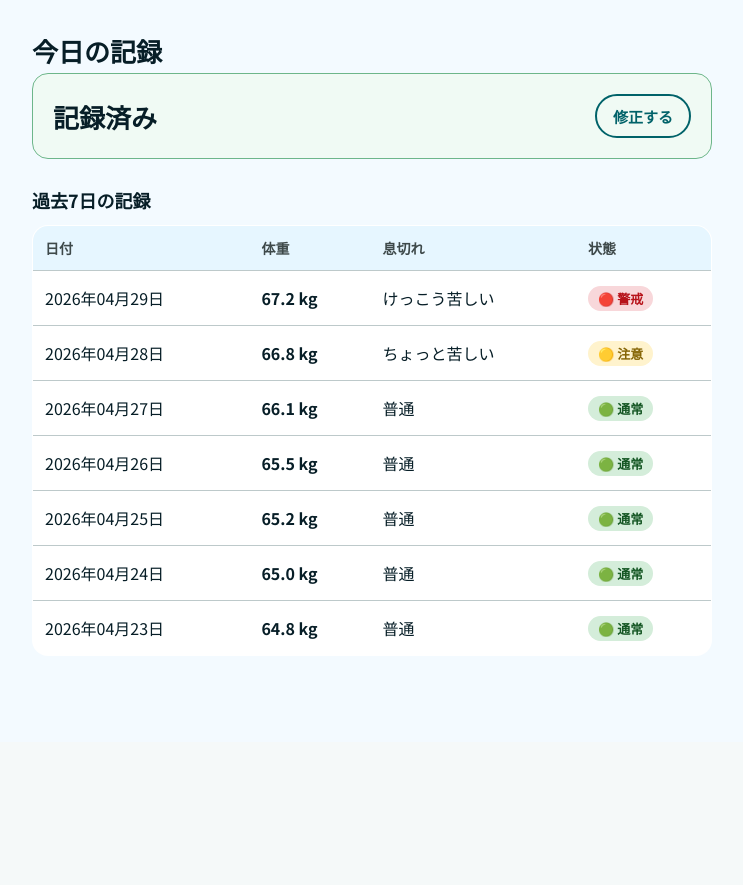
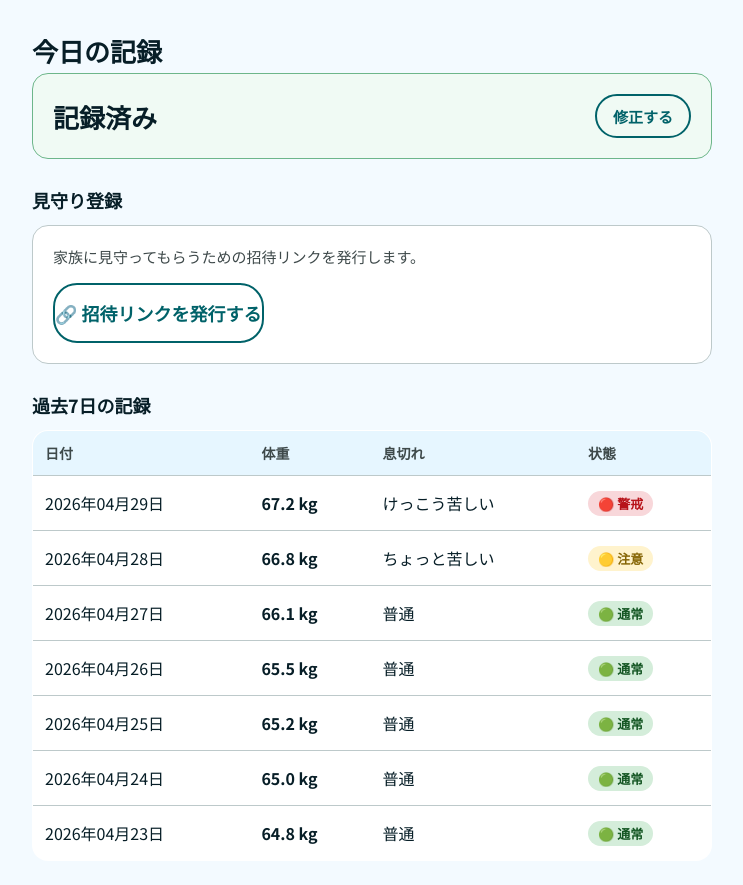
Before and after one commit to yush02084/Heart-Failure-Monitoring-App, a Flask app: page /parent/home in a window 1280 px wide. Shown: the part 58-943 px from the top of the page, without its empty margins (268-1011 px from the left). Before the commit the page ends 699 px from the top, so only its background shows below. Run offline with Flask 3, Linux system fonts and the light colour scheme; a user stored in the database is signed in.

Commit message:
feat: 親から子への招待リンク発行機能を追加

```diff
--- a/app/models/invitation.py
+++ b/app/models/invitation.py
@@ -15,4 +15,8 @@ class Invitation(db.Model):
     parent = db.relationship("User", foreign_keys=[parent_user_id])
 
     def is_valid(self):
-        return self.used_at is None and self.expires_at > now_jst()
+        expires = self.expires_at
+        if expires.tzinfo is None:
+            from datetime import timezone, timedelta
+            expires = expires.replace(tzinfo=timezone(timedelta(hours=9)))
+        return self.used_at is None and expires > now_jst()
--- a/app/parent/routes.py
+++ b/app/parent/routes.py
@@ -1,9 +1,11 @@
-from flask import render_template, redirect, url_for, flash, request
+import secrets
+from datetime import timedelta
+from flask import render_template, redirect, url_for, flash, request, jsonify
 from flask_login import login_required, current_user
 from app.parent import bp
 from app.parent.forms import DailyInputForm
 from app.extensions import db
-from app.models import DailyRecord
+from app.models import DailyRecord, Invitation
 from app.core.tz import now_jst, today_jst
 from app.core.alert_logic import calc_alert_level, ALERT_LOGIC_VERSION
 
@@ -103,3 +105,38 @@ def input():
         today_str=f"{today.year}年{today.month:02d}月{today.day:02d}日（{'月火水木金土日'[today.weekday()]}）",
         existing=existing is not None,
     )
+
+
+@bp.route("/invite", methods=["POST"])
+@login_required
+def invite():
+    if not current_user.is_parent():
+        return jsonify({"error": "forbidden"}), 403
+
+    # 未使用の有効なトークンがあれば再利用
+    existing = (
+        Invitation.query
+        .filter_by(parent_user_id=current_user.id)
+        .filter(Invitation.used_at.is_(None))
+        .filter(Invitation.expires_at > now_jst())
+        .first()
+    )
+    if existing:
+        invite_url = url_for("auth.register_watcher", token=existing.sharing_token, _external=True)
+        return jsonify({"url": invite_url})
+
+    token = secrets.token_urlsafe(32)
+    inv = Invitation(
+        parent_user_id=current_user.id,
+        sharing_token=token,
+        expires_at=now_jst() + timedelta(minutes=30),
+    )
+    db.session.add(inv)
+    try:
+        db.session.commit()
+    except Exception:
+        db.session.rollback()
+        return jsonify({"error": "生成に失敗しました"}), 500
+
+    invite_url = url_for("auth.register_watcher", token=token, _external=True)
+    return jsonify({"url": invite_url})
--- a/app/static/css/parent.css
+++ b/app/static/css/parent.css
@@ -501,6 +501,53 @@ body {
   .p-table th, .p-table td { padding: 10px 8px; font-size: 14px; }
 }
 
+/* 招待カード */
+.p-invite-card {
+  background: var(--surface);
+  border: 1px solid var(--outline-variant);
+  border-radius: var(--radius-lg);
+  padding: 20px;
+}
+
+.p-invite-desc {
+  font-size: 15px;
+  color: var(--on-surface-muted);
+  margin-bottom: 16px;
+}
+
+.p-invite-result {
+  margin-top: 16px;
+}
+
+.p-invite-label {
+  font-size: 13px;
+  color: var(--on-surface-muted);
+  margin-bottom: 8px;
+}
+
+.p-invite-url-row {
+  display: flex;
+  gap: 8px;
+  align-items: center;
+}
+
+.p-invite-url {
+  flex: 1;
+  padding: 10px 12px;
+  border: 1px solid var(--outline-variant);
+  border-radius: var(--radius);
+  font-size: 13px;
+  color: var(--on-surface);
+  background: var(--surface-low);
+  min-width: 0;
+}
+
+.p-invite-copy-msg {
+  font-size: 13px;
+  color: var(--success);
+  margin-top: 8px;
+}
+
 /* フォーカス共通 */
 :focus-visible {
   outline: 3px solid var(--primary);
--- a/app/templates/base.html
+++ b/app/templates/base.html
@@ -16,5 +16,6 @@
   {% endwith %}
 
   {% block content %}{% endblock %}
+  {% block extra_js %}{% endblock %}
 </body>
 </html>
--- a/app/templates/parent/home.html
+++ b/app/templates/parent/home.html
@@ -38,6 +38,25 @@
     入力する
   </a>
   {% endif %}
+
+  <!-- 子を招待する -->
+  <section class="p-section">
+    <h2 class="p-section-title">見守り登録</h2>
+    <div class="p-invite-card">
+      <p class="p-invite-desc">家族に見守ってもらうための招待リンクを発行します。</p>
+      <button type="button" class="p-btn p-btn--outline" id="invite-btn" onclick="generateInvite()">
+        🔗 招待リンクを発行する
+      </button>
+      <div id="invite-result" class="p-invite-result" style="display:none;">
+        <p class="p-invite-label">招待リンク（30分有効）</p>
+        <div class="p-invite-url-row">
+          <input type="text" id="invite-url" class="p-invite-url" readonly>
+          <button type="button" class="p-btn p-btn--outline p-btn--sm" onclick="copyInvite()">コピー</button>
+        </div>
+        <p id="copy-msg" class="p-invite-copy-msg" style="display:none;">コピーしました！</p>
+      </div>
+    </div>
+  </section>
 
   {% if recent_records %}
   <section class="p-section">
@@ -87,4 +106,48 @@
   </form>
 </nav>
 
+{% block extra_js %}
+<script>
+  const INVITE_URL = "{{ url_for('parent.invite') }}";
+  const CSRF_TOKEN = "{{ csrf_token() }}";
+
+  function generateInvite() {
+    const btn = document.getElementById('invite-btn');
+    btn.disabled = true;
+    btn.textContent = '発行中...';
+
+    fetch(INVITE_URL, {
+      method: 'POST',
+      headers: { 'X-CSRFToken': CSRF_TOKEN, 'Content-Type': 'application/json' },
+    })
+    .then(r => r.json())
+    .then(data => {
+      if (data.url) {
+        document.getElementById('invite-url').value = data.url;
+        document.getElementById('invite-result').style.display = 'block';
+      } else {
+        alert('招待リンクの発行に失敗しました。');
+      }
+      btn.disabled = false;
+      btn.textContent = '🔗 招待リンクを再発行する';
+    })
+    .catch(() => {
+      alert('通信エラーが発生しました。');
+      btn.disabled = false;
+      btn.textContent = '🔗 招待リンクを発行する';
+    });
+  }
+
+  function copyInvite() {
+    const url = document.getElementById('invite-url');
+    url.select();
+    navigator.clipboard.writeText(url.value).then(() => {
+      const msg = document.getElementById('copy-msg');
+      msg.style.display = 'block';
+      setTimeout(() => { msg.style.display = 'none'; }, 2000);
+    });
+  }
+</script>
 {% endblock %}
+
+{% endblock %}
```
